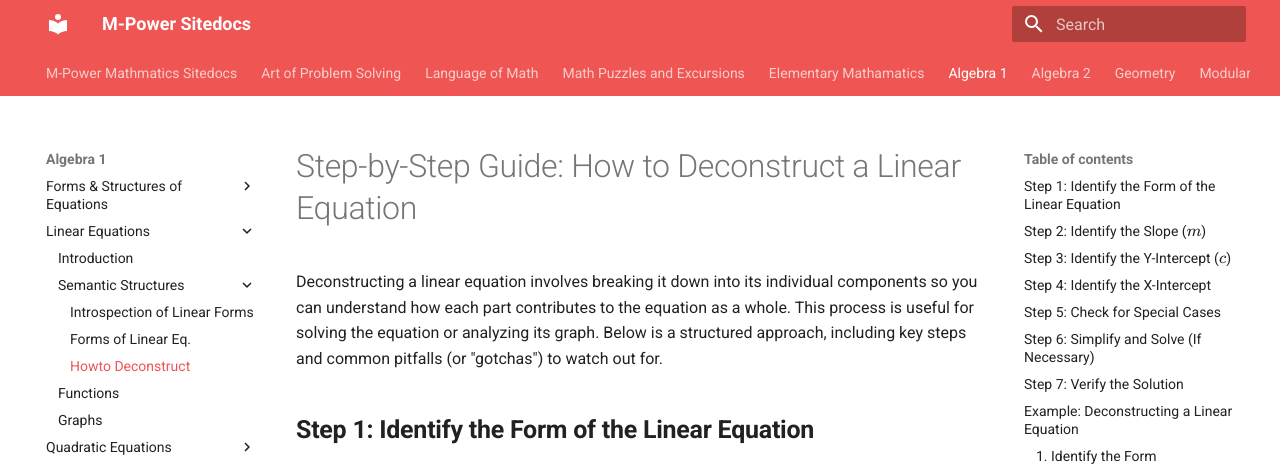
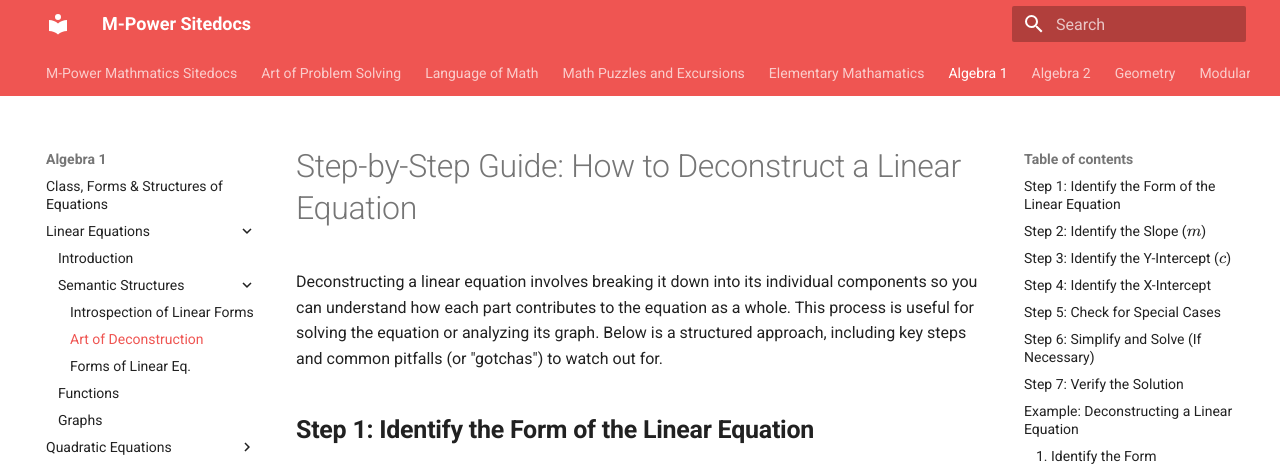
Before and after one commit to baseonballs/mpower-sitedocs, an MkDocs documentation site: the page built from site-docs/mathematics/a1/eqs/linear/structures/deconstruction.md, in a window 1280 px wide. Shown: the top 466 px of the page. Built offline with MkDocs 1.6.1 and Material for MkDocs 9.7.7, drawn with Linux system fonts in a browser that asks for light colours; formulas are drawn with MathJax 3.

Commit message:
added forms to linear equations.

```diff
--- a/mkdocs.yml
+++ b/mkdocs.yml
@@ -130,14 +130,13 @@ nav:
         - "Exercises": "mathematics/elem/number-system/exercise/b10_to_b2-01.md"
       - "Hexdecimal - Base 16": "./mathematics/elem/number-system/hexidecimal.md"
   - "Algebra 1":
-    - "Forms & Structures of Equations":
-      - "Introduction": "mathematics/a1/eqs/forms/class-of-equations.md"
+    - "Class, Forms & Structures of Equations":  "mathematics/a1/eqs/forms/class-of-equations.md"
     - "Linear Equations":
       - "Introduction": "mathematics/a1/eqs/linear/intro.md"
       - "Semantic Structures":
         - "Introspection of Linear Forms": "mathematics/a1/eqs/linear/structures/semantics.md"
-        - "Forms of Linear Eq.": "mathematics/a1/eqs/linear/index.md"
-        - "Howto Deconstruct": "mathematics/a1/eqs/linear/deconstruction.md"
+        - "Art of Deconstruction": "mathematics/a1/eqs/linear/structures/deconstruction.md"
+        - "Forms of Linear Eq.": "mathematics/a1/eqs/linear/forms/forms-of-equations.md"
       - "Functions": "./mathematics/a1/eqs/linear/functions.md"
       - "Graphs": "./mathematics/a1/eqs/graphs.md"
     - "Quadratic Equations":
```
Also changed, not shown: site-docs/mathematics/a1/eqs/linear/forms/forms-of-equations.md (renamed from site-docs/mathematics/a1/eqs/linear/index.md), site-docs/mathematics/a1/eqs/linear/structures/deconstruction.md (renamed from site-docs/mathematics/a1/eqs/linear/deconstruction.md).
